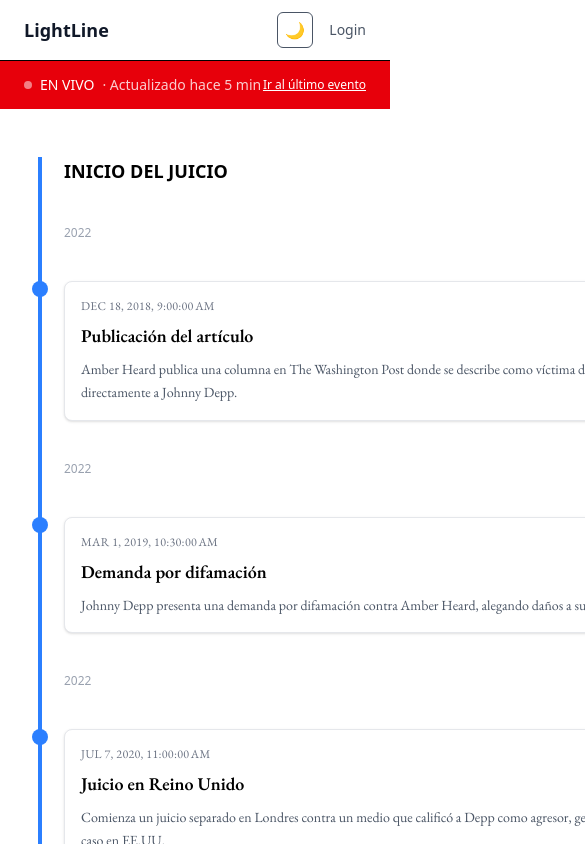
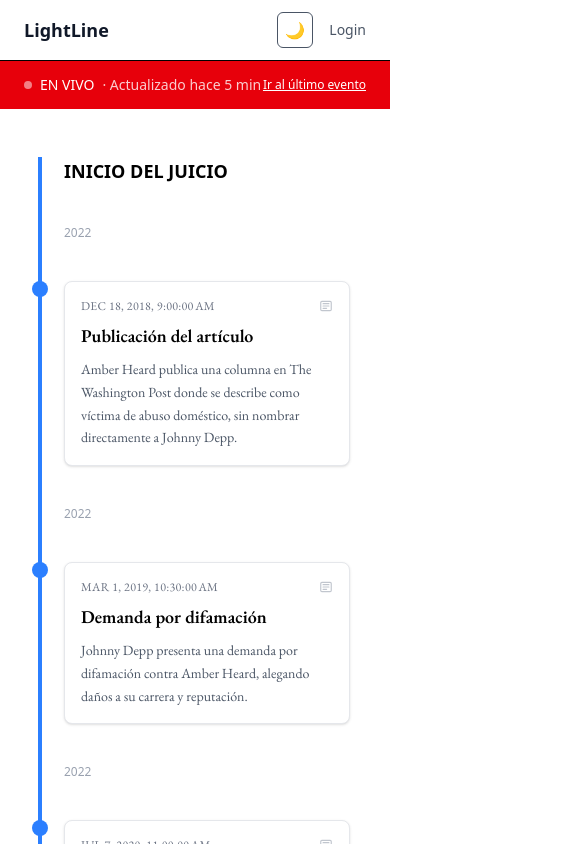
Before and after one commit to lightlinecom/lightline.front, an Angular app: page /story/1/timeline/1 in a window 390 px wide. Shown: the top 844 px of the page, 585 px wide, since content can reach past the window. Built offline with nearby package versions, Linux system fonts and the light colour scheme.

Commit message:
add responsive

```diff
--- a/src/app/components/timeline-navigation/timeline-navigation.html
+++ b/src/app/components/timeline-navigation/timeline-navigation.html
@@ -1,4 +1,4 @@
-<div id="dates" class="hidden lg:block space-y-5">
+<div id="dates" class="space-y-5">
 
   <div class="p-4 space-y-2 bg-white rounded-lg shadow-sm border border-gray-200">
     <h4 class="font-semibold text-sm mb-2">Resumen</h4>
--- a/src/app/components/timeline/timeline.html
+++ b/src/app/components/timeline/timeline.html
@@ -2,7 +2,8 @@
 
   <div class="grid grid-cols-1 lg:grid-cols-[1fr_auto]">
 
-    <div id="timeline" class="lg:border-r lg:pr-10 lg:border-gray-200 w-3xl">
+    <!-- Timeline -->
+    <div id="timeline" class="lg:border-r lg:pr-10 lg:border-gray-200 lg:w-3xl">
       <ul class="relative space-y-10">
 
         <!-- Vertical line -->
@@ -30,7 +31,8 @@
 
     </div>
 
-    <app-timeline-navigation class="ml-10" />
+    <!-- Navigation sidebar -->
+    <app-timeline-navigation class="hidden lg:block ml-10" />
 
 
   </div>
```
